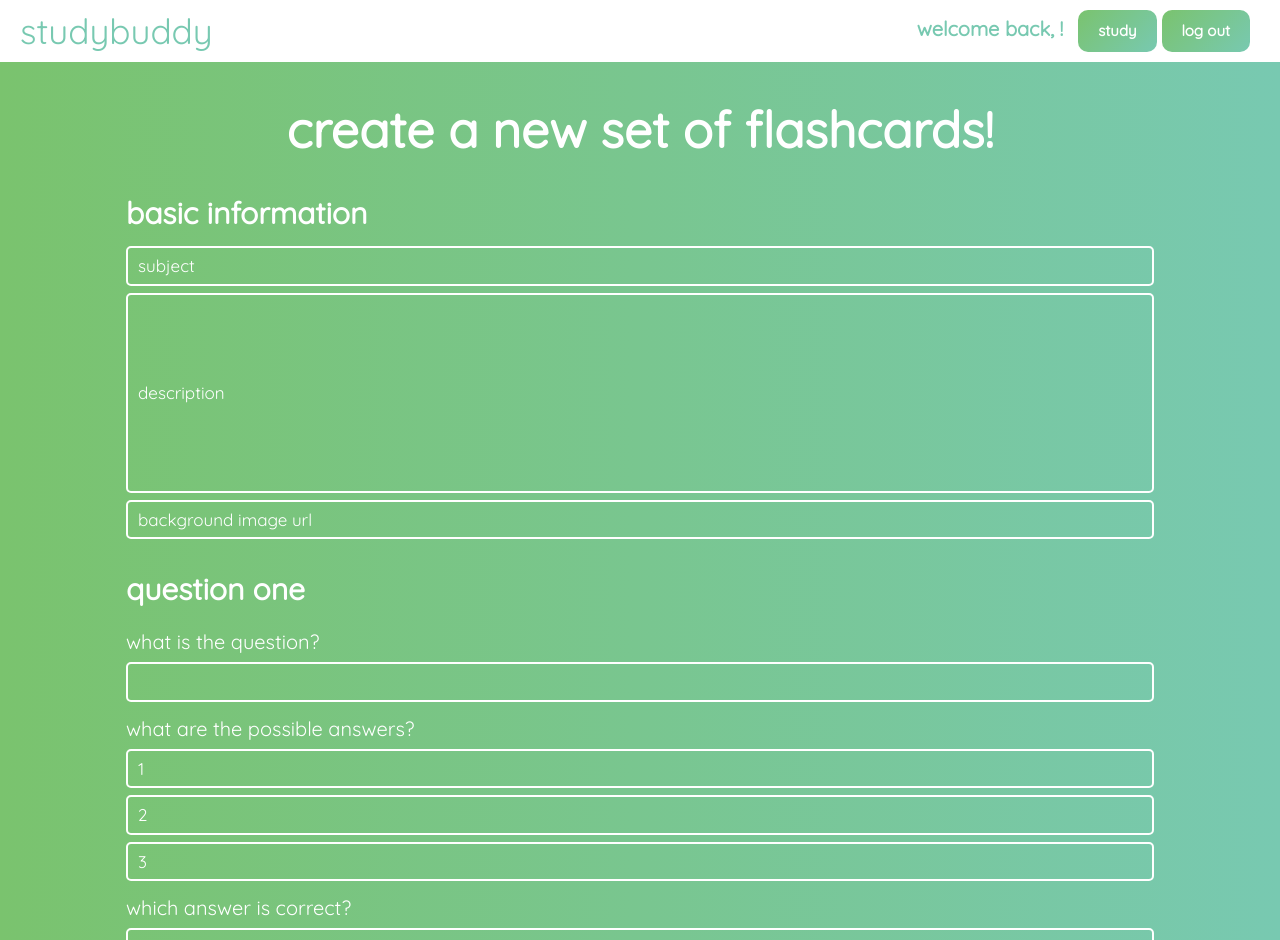
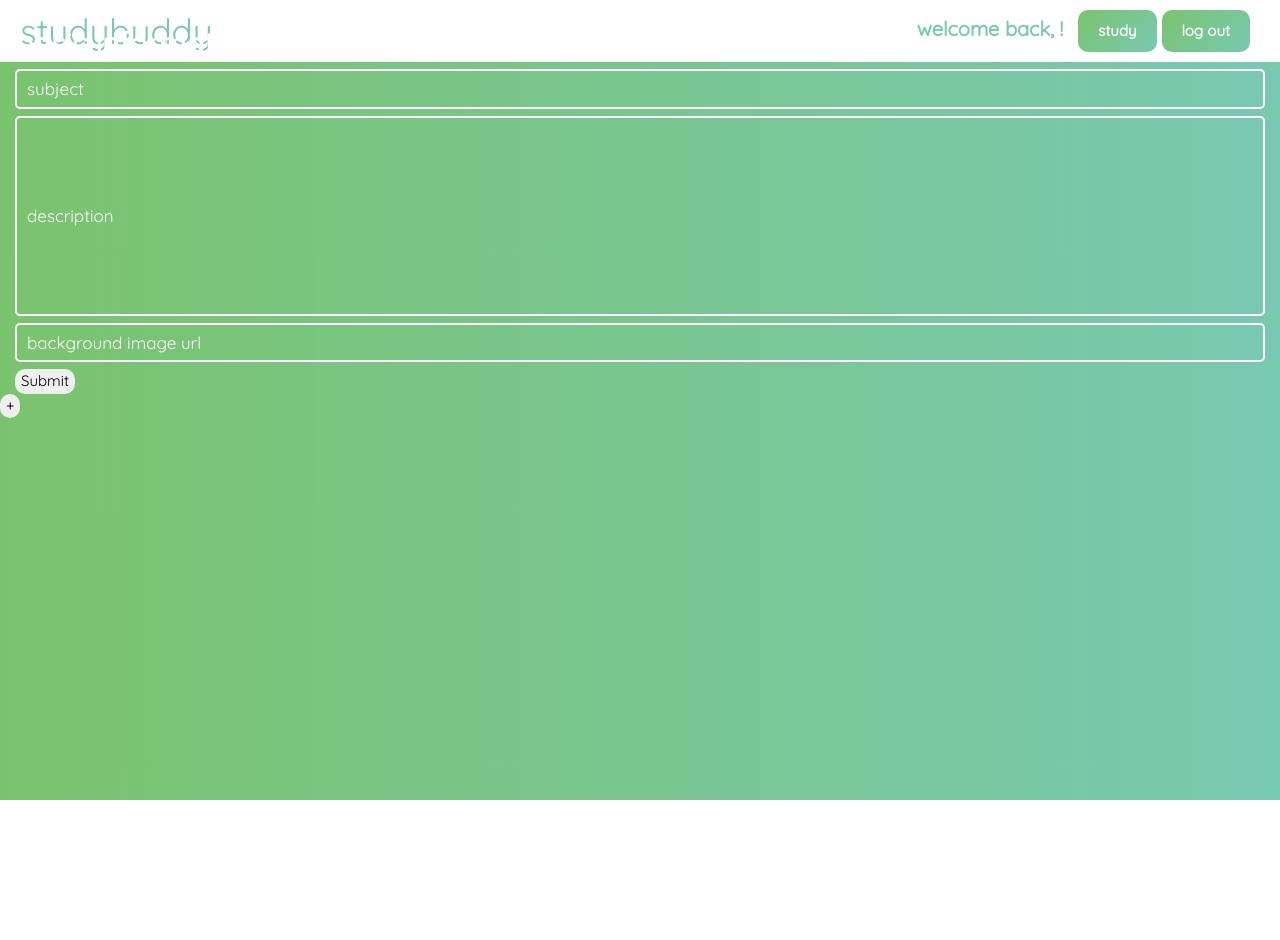
Before and after one commit to mmalberts/StudyBuddy2, a React (Create React App) app in the folder client/: page /add in a window 1280 px wide. Shown: the top 940 px of the page. After the commit the page ends 800 px from the top, so only its background shows below. Built offline with nearby package versions, Linux system fonts and the light colour scheme.

Commit message:
add new question button

```diff
--- /dev/null
+++ b/client/src/components/BasicInfo/BasicInfo.js
@@ -0,0 +1,58 @@
+import React from "react";
+import "./BasicInfo.css";
+
+export default class BasicInfo extends React.Component {
+  constructor(props) {
+    super(props);
+    this.state = {
+      unitName: "",
+      description: "",
+      bg: ""
+    };
+  }
+
+  handleChange = e => {
+    e.preventDefault();
+    this.setState({ [e.target.name]: e.target.value });
+  };
+
+  render() {
+    return (
+      <div>
+        <div className="col-12 col-sm-12 col-md-12 col-lg-12 col-xl-12">
+          <h2 className="qh2">basic information</h2>
+        </div>
+
+        <div className="col-12 col-sm-12 col-md-12 col-lg-12 col-xl-12">
+          <input
+            className="addnew"
+            type="text"
+            id="setsubject"
+            name="unitName"
+            onChange={this.handleChange}
+            placeholder="subject"
+          />
+          <input
+            className="addnew largetext"
+            type="text"
+            id="description"
+            name="description"
+            onChange={this.handleChange}
+            placeholder="description"
+          />
+          <input
+            className="addnew"
+            type="text"
+            id="setbg"
+            name="bg"
+            onChange={this.handleChange}
+            placeholder="background image url"
+          />
+          <button onClick={() => this.props.onClick(this.state.unitName)}>
+            Submit
+          </button>
+        </div>
+      </div>
+    );
+  }
+}
--- /dev/null
+++ b/client/src/components/Question/Question.js
@@ -0,0 +1,32 @@
+import React from "react";
+
+export default class Question extends React.Component {
+  constructor(props) {
+    super(props);
+  }
+  render() {
+    return (
+      <div>
+        <div className="col-12 col-sm-12 col-md-12 col-lg-12 col-xl-12">
+          <h2 className="qh2">question one</h2>
+        </div>
+
+        <div className="col-12 col-sm-12 col-md-12 col-lg-12 col-xl-12">
+          <h3 className="qh3">what is the question?</h3>
+          <input className="addnew" type="text" id="q1text" />
+          <h3 className="qh3">what are the possible answers?</h3>
+          <input className="addnew" type="text" id="q1a1" placeholder="1" />
+          <input className="addnew" type="text" id="q1a2" placeholder="2" />
+          <input className="addnew" type="text" id="q1a3" placeholder="3" />
+          <h3 className="qh3">which answer is correct?</h3>
+          <input
+            className="addnew"
+            type="text"
+            id="correct1"
+            placeholder="enter 1, 2, or 3"
+          />
+        </div>
+      </div>
+    );
+  }
+}
--- a/client/src/pages/Add/Add.js
+++ b/client/src/pages/Add/Add.js
@@ -1,148 +1,73 @@
-import React from 'react';
-import Navbar from '../../components/Navbar/Navbar';
+import React from "react";
+import Navbar from "../../components/Navbar/Navbar";
+import BasicInfo from "../../components/BasicInfo/BasicInfo";
+import Question from "../../components/Question/Question";
 import "./Add.css";
 
 export default class QuestionPage extends React.Component {
+  state = {
+    unitName: "",
+    description: "",
+    UserId: localStorage.getItem("id"),
+    bg: "",
+    confirmBasicInfo: false,
+    questionCount: 0
+  };
 
-    state = {
-      unitName: '',
-      description: '',
-      UserId: localStorage.getItem('id'),
-      bg: ''
+  handleChange = e => {
+    e.preventDefault();
+    this.setState({ [e.target.name]: e.target.value });
+  };
+  handleAddBasicInfo(unitName) {
+    console.log("add basic info");
+    this.setState(() => ({
+      confirmBasicInfo: true
+    }));
   }
 
-    handleChange = (e) => {
-      e.preventDefault();
-      this.setState({ [e.target.name]: e.target.value });
+  handleAddQuestion() {
+    this.setState(prevState => ({
+      questionCount: prevState + 1
+    }));
   }
 
-    handleButton = (e) =>{
+  handleButton = e => {
     e.preventDefault();
     var data = {
       unitName: this.state.unitName,
       description: this.state.description,
       UserId: this.state.UserId,
       bg: this.state.bg
-      }
+    };
     console.log(data);
     fetch("/api/units/create", {
-        method: 'POST',
-        headers: {'Accept': 'application/json',
-        'Content-Type': 'application/json'},
+      method: "POST",
+      headers: {
+        Accept: "application/json",
+        "Content-Type": "application/json"
+      },
       body: JSON.stringify(data)
-    }).then(function(response) {
+    })
+      .then(function(response) {
         console.log(response);
         if (response.status >= 400) {
           throw new Error("Bad response from server");
         }
         return response.json();
-    }).catch(function(err) {
-        console.log(err)
+      })
+      .catch(function(err) {
+        console.log(err);
       });
-  }
+  };
 
   render() {
     return (
       <div className="fitpage">
-              <Navbar firstName={localStorage.getItem('user')}/>
-
-                <div className="container text-center">
-                  <div className="row qform">
-                    <div className="col-12 col-sm-12 col-md-12 col-lg-12 col-xl-12">
-                      <h1 className="qh1">create a new set of flashcards!</h1>
+        <Navbar firstName={localStorage.getItem("user")} />
+        <BasicInfo onClick={this.handleAddBasicInfo.bind(this)} />
+        {this.state.confirmBasicInfo && <Question />}
+        <button onClick={this.handleAddQuestion}>+</button>
       </div>
-
-                    <div className="col-12 col-sm-12 col-md-12 col-lg-12 col-xl-12">
-                      <h2 className="qh2">basic information</h2>
-                    </div>
-
-                    <div className="col-12 col-sm-12 col-md-12 col-lg-12 col-xl-12">
-                      <input className="addnew" type="text" id="setsubject" name="unitName" onChange={this.handleChange} placeholder="subject"/>
-                      <input className="addnew largetext" type="text" id="description" name="description" onChange={this.handleChange} placeholder="description"/>
-                      <input className="addnew" type="text" id="setbg" name="bg" onChange={this.handleChange} placeholder="background image url"/>
-                    </div>
-
-                    <div className="col-12 col-sm-12 col-md-12 col-lg-12 col-xl-12">
-                      <h2 className="qh2">question one</h2>
-                    </div>
-
-                    <div className="col-12 col-sm-12 col-md-12 col-lg-12 col-xl-12">
-                      <h3 className="qh3">what is the question?</h3>
-                      <input className="addnew" type="text" id="q1text"/>
-                      <h3 className="qh3">what are the possible answers?</h3>
-                      <input className="addnew" type="text" id="q1a1" placeholder="1"/>
-                      <input className="addnew" type="text" id="q1a2" placeholder="2"/>
-                      <input className="addnew" type="text" id="q1a3" placeholder="3"/>
-                      <h3 className="qh3">which answer is correct?</h3>
-                      <input className="addnew" type="text" id="correct1" placeholder="enter 1, 2, or 3"/>
-                    </div>
-
-                    <div className="col-12 col-sm-12 col-md-12 col-lg-12 col-xl-12">
-                      <h2 className="qh2">question two</h2>
-                    </div>
-
-                    <div className="col-12 col-sm-12 col-md-12 col-lg-12 col-xl-12">
-                      <h3 className="qh3">what is the question?</h3>
-                      <input className="addnew" type="text" id="q2text"/>
-                      <h3 className="qh3">what are the possible answers?</h3>
-                      <input className="addnew" type="text" id="q2a1" placeholder="1"/>
-                      <input className="addnew" type="text" id="q2a2" placeholder="2"/>
-                      <input className="addnew" type="text" id="q2a3" placeholder="3"/>
-                      <h3 className="qh3">which answer is correct?</h3>
-                      <input className="addnew" type="text" id="correct2" placeholder="enter 1, 2, or 3"/>
-                    </div>
-
-                    <div className="col-12 col-sm-12 col-md-12 col-lg-12 col-xl-12">
-                      <h2 className="qh2">question three</h2>
-                    </div>
-
-                    <div className="col-12 col-sm-12 col-md-12 col-lg-12 col-xl-12">
-                      <h3 className="qh3">what is the question?</h3>
-                      <input className="addnew" type="text" id="q3text"/>
-                      <h3 className="qh3">what are the possible answers?</h3>
-                      <input className="addnew" type="text" id="q3a1" placeholder="1"/>
-                      <input className="addnew" type="text" id="q3a2" placeholder="2"/>
-                      <input className="addnew" type="text" id="q3a3" placeholder="3"/>
-                      <h3 className="qh3">which answer is correct?</h3>
-                      <input className="addnew" type="text" id="correct3" placeholder="enter 1, 2, or 3"/>
-                    </div>
-
-                    <div className="col-12 col-sm-12 col-md-12 col-lg-12 col-xl-12">
-                      <h2 className="qh2">question four</h2>
-                    </div>
-
-                    <div className="col-12 col-sm-12 col-md-12 col-lg-12 col-xl-12">
-                      <h3 className="qh3">what is the question?</h3>
-                      <input className="addnew" type="text" id="q4text"/>
-                      <h3 className="qh3">what are the possible answers?</h3>
-                      <input className="addnew" type="text" id="q4a1" placeholder="1"/>
-                      <input className="addnew" type="text" id="q4a2" placeholder="2"/>
-                      <input className="addnew" type="text" id="q4a3" placeholder="3"/>
-                      <h3 className="qh3">which answer is correct?</h3>
-                      <input className="addnew" type="text" id="correct4" placeholder="enter 1, 2, or 3"/>
-                    </div>
-
-                    <div className="col-12 col-sm-12 col-md-12 col-lg-12 col-xl-12">
-                      <h2 className="qh2">question five</h2>
-                    </div>
-
-                    <div className="col-12 col-sm-12 col-md-12 col-lg-12 col-xl-12">
-                      <h3 className="qh3">what is the question?</h3>
-                      <input className="addnew" type="text" id="q5text"/>
-                      <h3 className="qh3">what are the possible answers?</h3>
-                      <input className="addnew" type="text" id="q5a1" placeholder="1"/>
-                      <input className="addnew" type="text" id="q5a2" placeholder="2"/>
-                      <input className="addnew" type="text" id="q5a3" placeholder="3"/>
-                      <h3 className="qh3">which answer is correct?</h3>
-                      <input className="addnew" type="text" id="correct5" placeholder="enter 1, 2, or 3"/>
-                    </div>
-
-                    <div className="col-12 col-sm-12 col-md-12 col-lg-12 col-xl-12">
-                      <button className="white-button send oversized" id="submit" onClick={this.handleButton}>create my flashcard set!</button>
-                    </div>
-                  </div>
-                </div>
-            </div>
-        )
+    );
   }
-};
+}
```
Also changed, not shown: client/src/pages/Dashboard/Dashboard.js (+38 -43 lines), client/src/components/BasicInfo/BasicInfo.css (added), client/src/components/Question/Question.css (added). Lines whose indentation alone changed are shown as unchanged.
